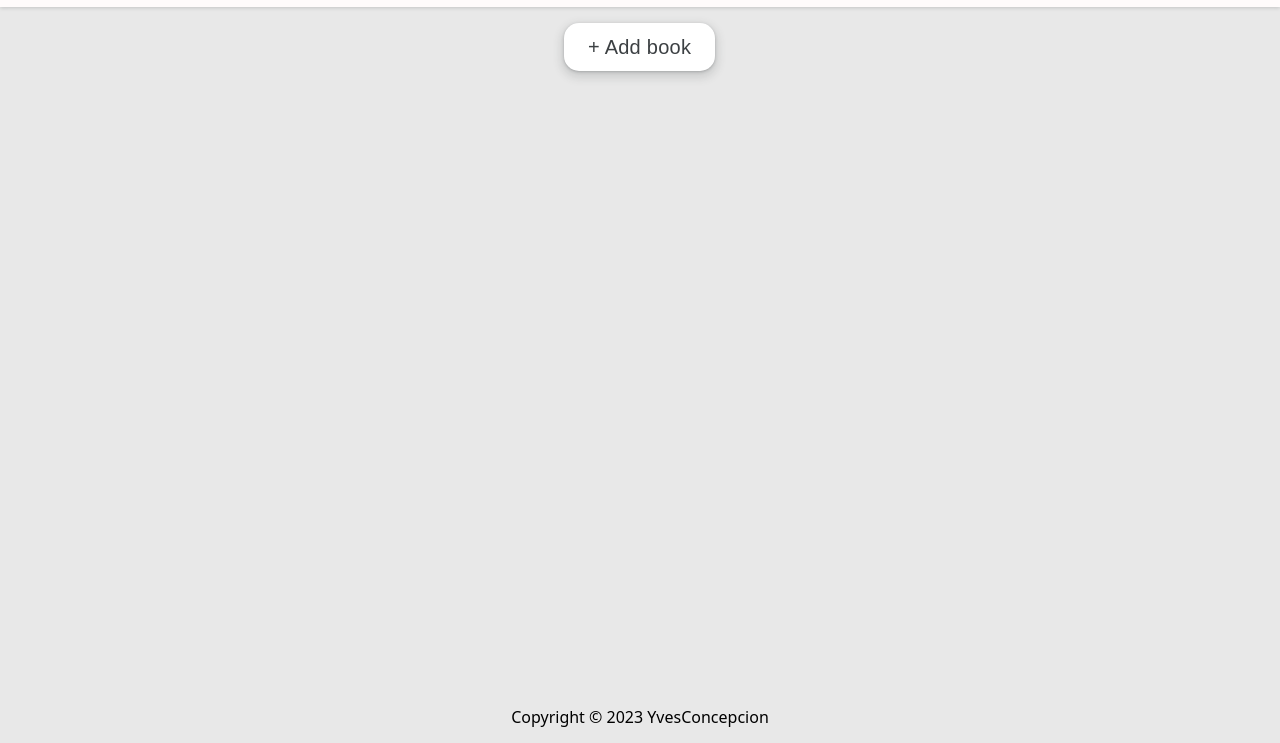
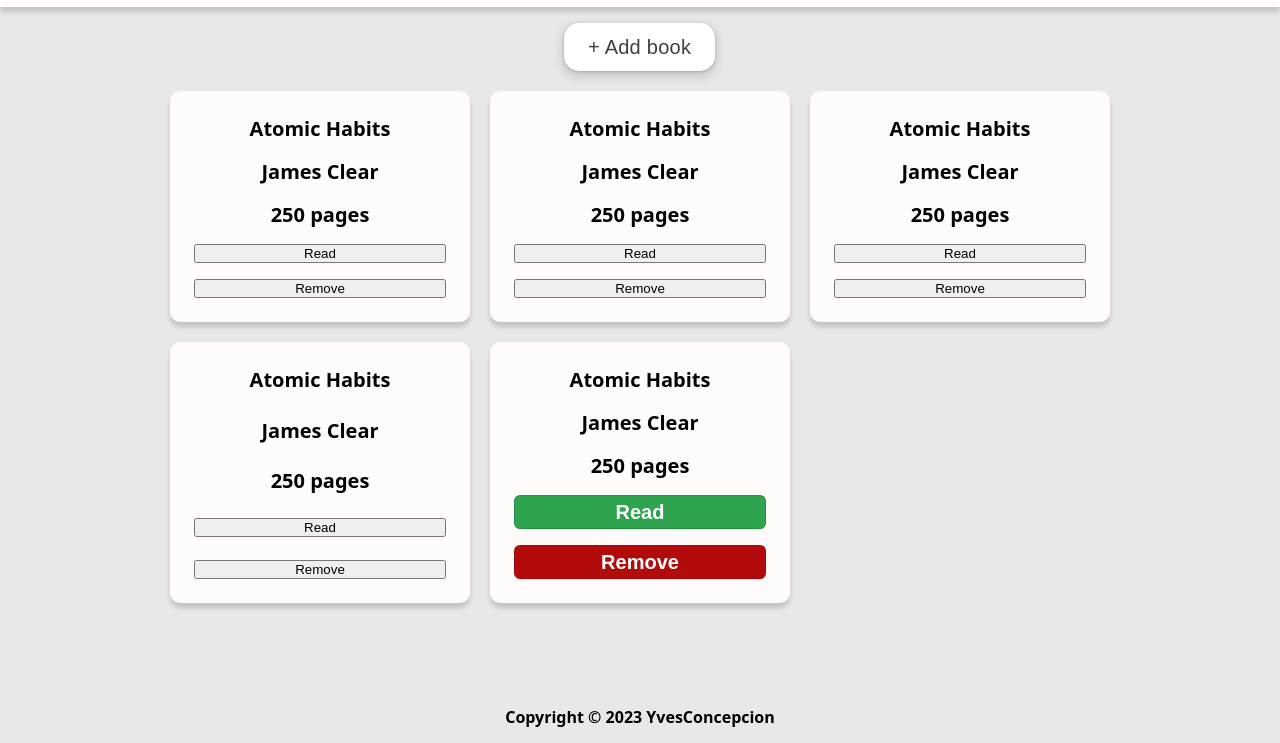
Before and after one commit to YvesConcepcion/Book-tracker, a plain HTML site: page index.html in a window 1280 px wide. Shown: the part 57-800 px from the top of the page. Drawn offline with Linux system fonts and the light colour scheme.

Commit message:
Add styling for book cards

```diff
--- a/app.js
+++ b/app.js
@@ -7,7 +7,7 @@ const form = document.getElementById("form");
 
 let myLibrary = [];
 
-form.addEventListener("submit", function (event) {
+const submit = form.addEventListener("submit", function (event) {
   event.preventDefault(); //Prevents the form from submmitting
   var title = document.getElementById("title").value;
   var author = document.getElementById("author").value;
@@ -64,3 +64,24 @@ overlay.addEventListener("click", () => {
 
 var divBook = document.createElement("div");
 divBook.setAttribute("id", "new-book");
+
+/*
+TODO LIST
+1. Use array data to create new book elements
+2. IF Submit is clicked = >
+3. Create new div with class of book-card
+4. Place div inside the books-grid div
+4. Add P element inside the div element with a class of title
+    add the book title to the P element
+5. Add P element inside the div element with a class of author
+    add the book author to the P element
+6. Add P element inside the div element with a class of pages
+    add the book pages inside the div element
+7. add Button element with "read-status" class
+    add read
+8. add button element with "remove" class
+    add remove
+9. close the modal
+    disable overlay
+    set active to 0
+*/
--- a/index.html
+++ b/index.html
@@ -63,7 +63,43 @@
             <button class="btn btn-submit" type="submit">Submit</button>
           </form>
         </div>
-        <div class="books-grid"></div>
+      </div>
+      <div class="books-grid">
+        <div class="book-card">
+          <p>Atomic Habits</p>
+          <p>James Clear</p>
+          <p>250 pages</p>
+          <button class="read-status">Read</button>
+          <button class="remove">Remove</button>
+        </div>
+        <div class="book-card">
+          <p>Atomic Habits</p>
+          <p>James Clear</p>
+          <p>250 pages</p>
+          <button class="read-status">Read</button>
+          <button class="remove">Remove</button>
+        </div>
+        <div class="book-card">
+          <p>Atomic Habits</p>
+          <p>James Clear</p>
+          <p>250 pages</p>
+          <button class="read-status">Read</button>
+          <button class="remove">Remove</button>
+        </div>
+        <div class="book-card">
+          <p>Atomic Habits</p>
+          <p>James Clear</p>
+          <p>250 pages</p>
+          <button class="read-status">Read</button>
+          <button class="remove">Remove</button>
+        </div>
+        <div class="book-card">
+          <p>Atomic Habits</p>
+          <p>James Clear</p>
+          <p>250 pages</p>
+          <button class="btn">Read</button>
+          <button class="btn" id="remove">Remove</button>
+        </div>
       </div>
     </main>
     <footer>
--- a/style.css
+++ b/style.css
@@ -1,7 +1,7 @@
 :root {
   --white: #fffbfb;
   --gray: #e8e8e8;
-  --shadow: rgba(0, 0, 0, 0.16) 0px 1px 4px;
+  --shadow: rgba(0, 0, 0, 0.16) 0px 5px 5px;
 }
 
 /* CSS RESET */
@@ -17,6 +17,7 @@ body {
   font-family: system-ui, -apple-system, BlinkMacSystemFont, "Segoe UI", Roboto,
     Oxygen, Ubuntu, Cantarell, "Open Sans", "Helvetica Neue", sans-serif;
   background-color: var(--gray);
+  font-weight: bold;
 }
 
 html {
@@ -130,7 +131,7 @@ input {
 
 /* BUTTONS */
 
-.btn-submit {
+.btn {
   appearance: none;
   background-color: #2ea44f;
   border: 1px solid rgba(27, 31, 35, 0.15);
@@ -154,28 +155,28 @@ input {
   white-space: nowrap;
 }
 
-.btn-submit :focus:not(:focus-visible):not(.focus-visible) {
+.btn:focus:not(:focus-visible):not(.focus-visible) {
   box-shadow: none;
   outline: none;
 }
 
-.btn-submit :hover {
+.btn:hover {
   background-color: #2c974b;
 }
 
-.btn-submit :focus {
+.btn:focus {
   box-shadow: rgba(46, 164, 79, 0.4) 0 0 0 3px;
   outline: none;
 }
 
-.btn-submit:disabled {
+.btn:disabled {
   background-color: #94d3a2;
   border-color: rgba(27, 31, 35, 0.1);
   color: rgba(255, 255, 255, 0.8);
   cursor: default;
 }
 
-.btn-submit:active {
+.btn:active {
   background-color: #298e46;
   box-shadow: rgba(20, 70, 32, 0.2) 0 1px 0 inset;
 }
@@ -255,3 +256,38 @@ input {
   box-shadow: rgba(60, 64, 67, 0.3) 0 1px 3px 0,
     rgba(60, 64, 67, 0.15) 0 4px 8px 3px;
 }
+
+#remove {
+  background-color: rgb(179, 11, 11);
+}
+
+#remove:hover {
+  background-color: rgb(170, 11, 11);
+}
+
+#remove:active {
+  background-color: rgb(160, 11, 11);
+  box-shadow: rgba(20, 70, 32, 0.2) 0 1px 0 inset;
+}
+/*BOOK GRID */
+
+.book-card {
+  display: flex;
+  flex-direction: column;
+  background-color: var(--white);
+  box-shadow: var(--shadow);
+  padding: 1.5rem;
+  border-radius: 10px;
+  justify-content: space-between;
+  font-size: 1.25rem;
+  gap: 16px;
+}
+
+.books-grid {
+  margin-top: 20px;
+  display: grid;
+  grid-template-columns: repeat(3, 300px);
+  justify-content: center;
+  align-content: center;
+  grid-gap: 20px;
+}
```
